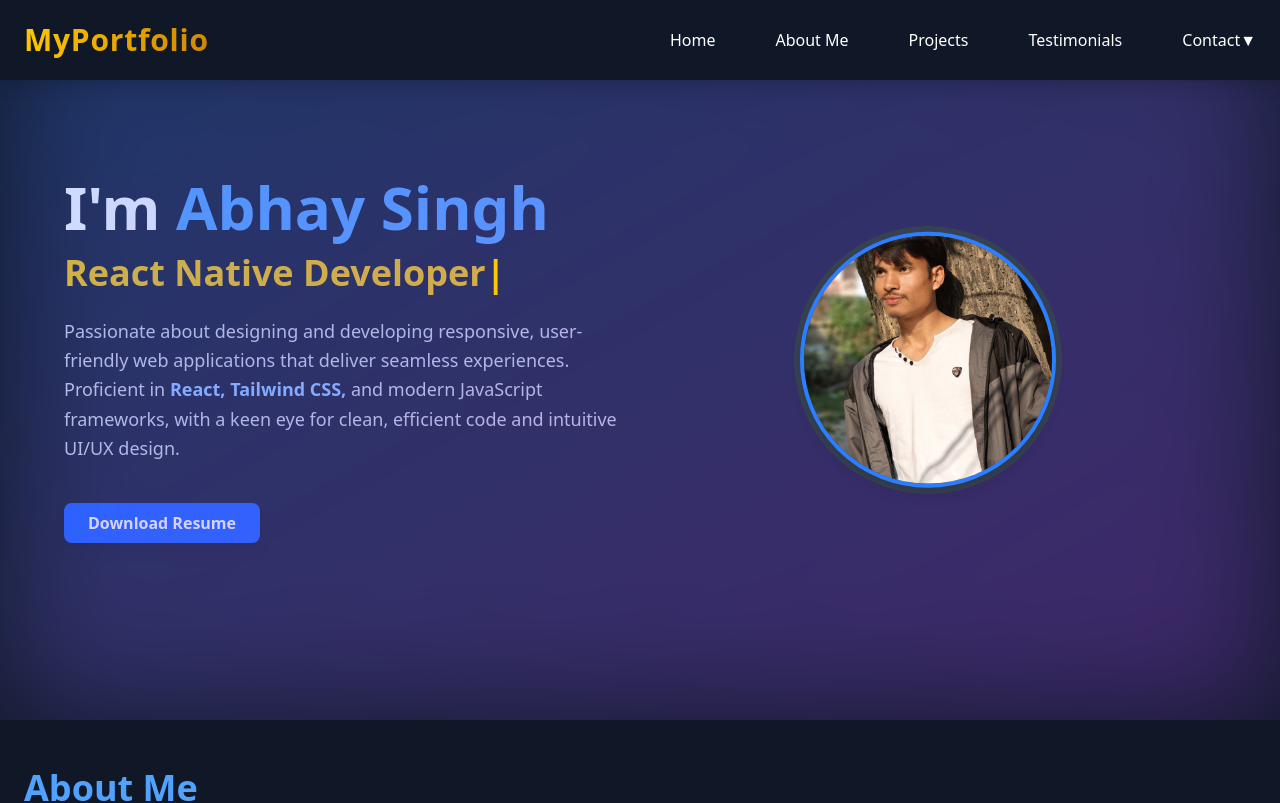
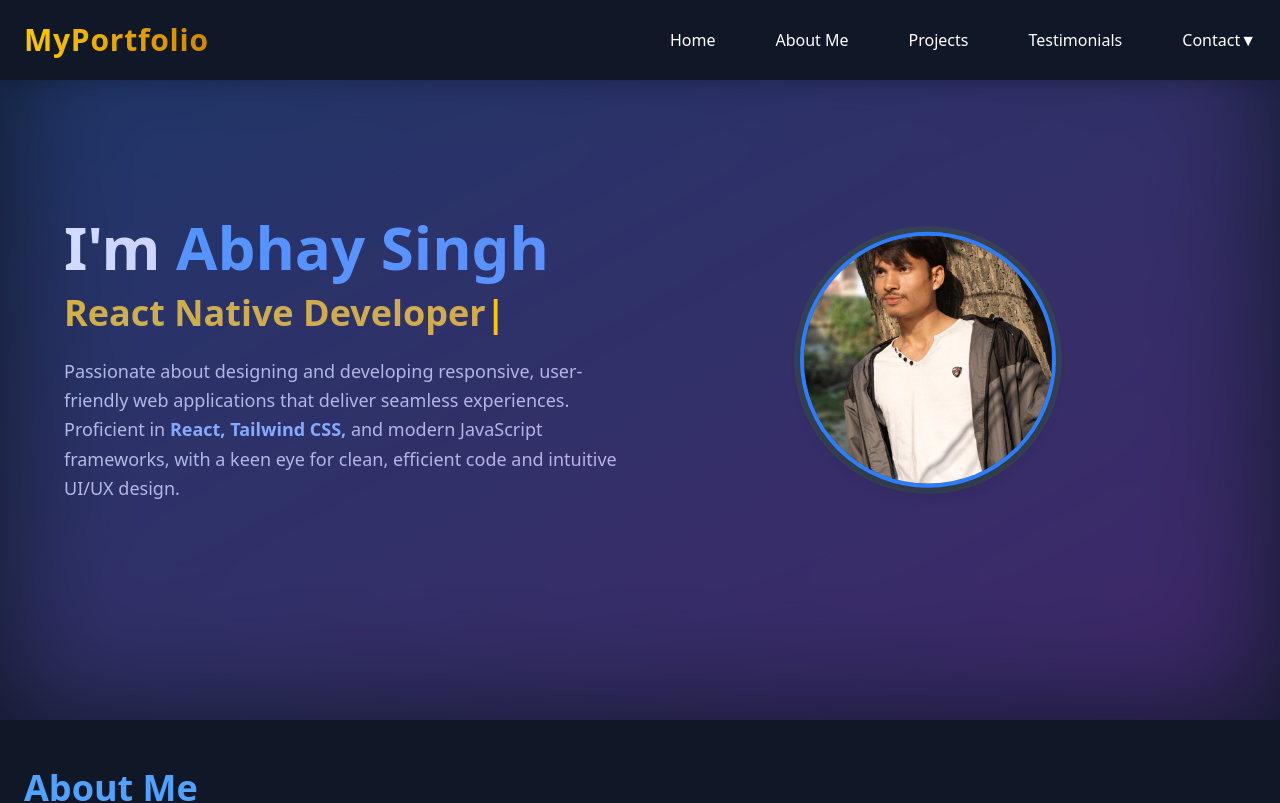
Before and after one commit to abhay20022003/newportfolio, a React (Vite) app: page / in a window 1280 px wide. Shown: the top 803 px of the page. Built offline with nearby package versions, Linux system fonts and the light colour scheme.

Commit message:
chnge download resume

```diff
--- a/src/components/HeroSection.jsx
+++ b/src/components/HeroSection.jsx
@@ -38,9 +38,8 @@ const HeroSection = () => {
             Proficient in <span className="text-blue-300 font-semibold">React, Tailwind CSS,</span> and modern JavaScript frameworks,
             with a keen eye for clean, efficient code and intuitive UI/UX design.
           </p>
-
-          {/* Buttons */}
-          <div className="mt-6 flex justify-center md:justify-start space-x-4">
+  {/* Buttons */}
+  {/* <div className="mt-6 flex justify-center md:justify-start space-x-4">
             <motion.a
               href="/Abhay_Singh_Resume.pdf"
               download
@@ -50,9 +49,8 @@ const HeroSection = () => {
             >
               Download Resume
             </motion.a>
-          </div>
+          </div> */}
         </div>
-
         {/* Right Section - Profile Image */}
         <div className="md:w-1/2 flex justify-center mt-12 md:mt-0 relative">
           {/* Animated Background Circle */}
```
Also changed, not shown: vercel.json.
